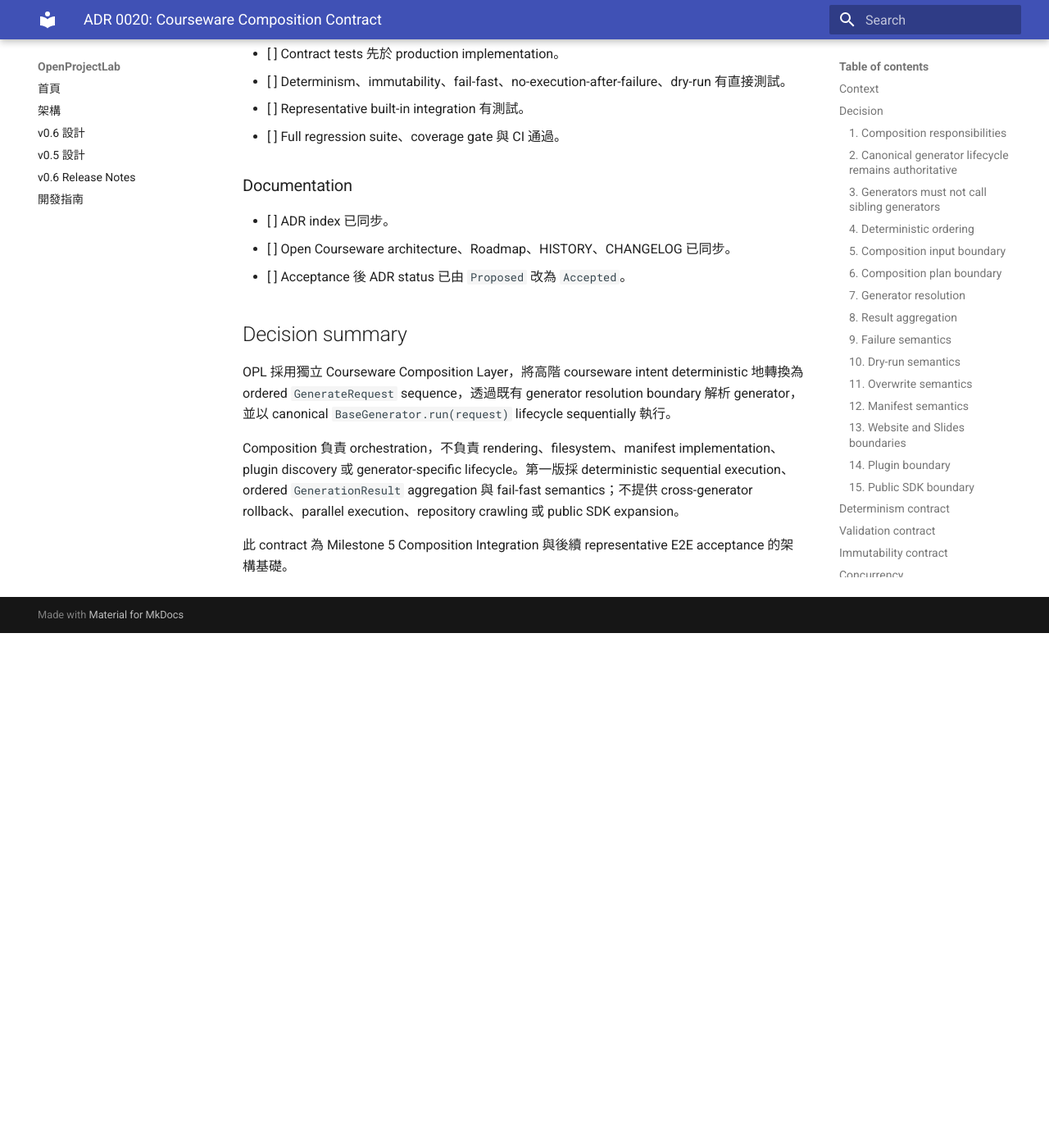
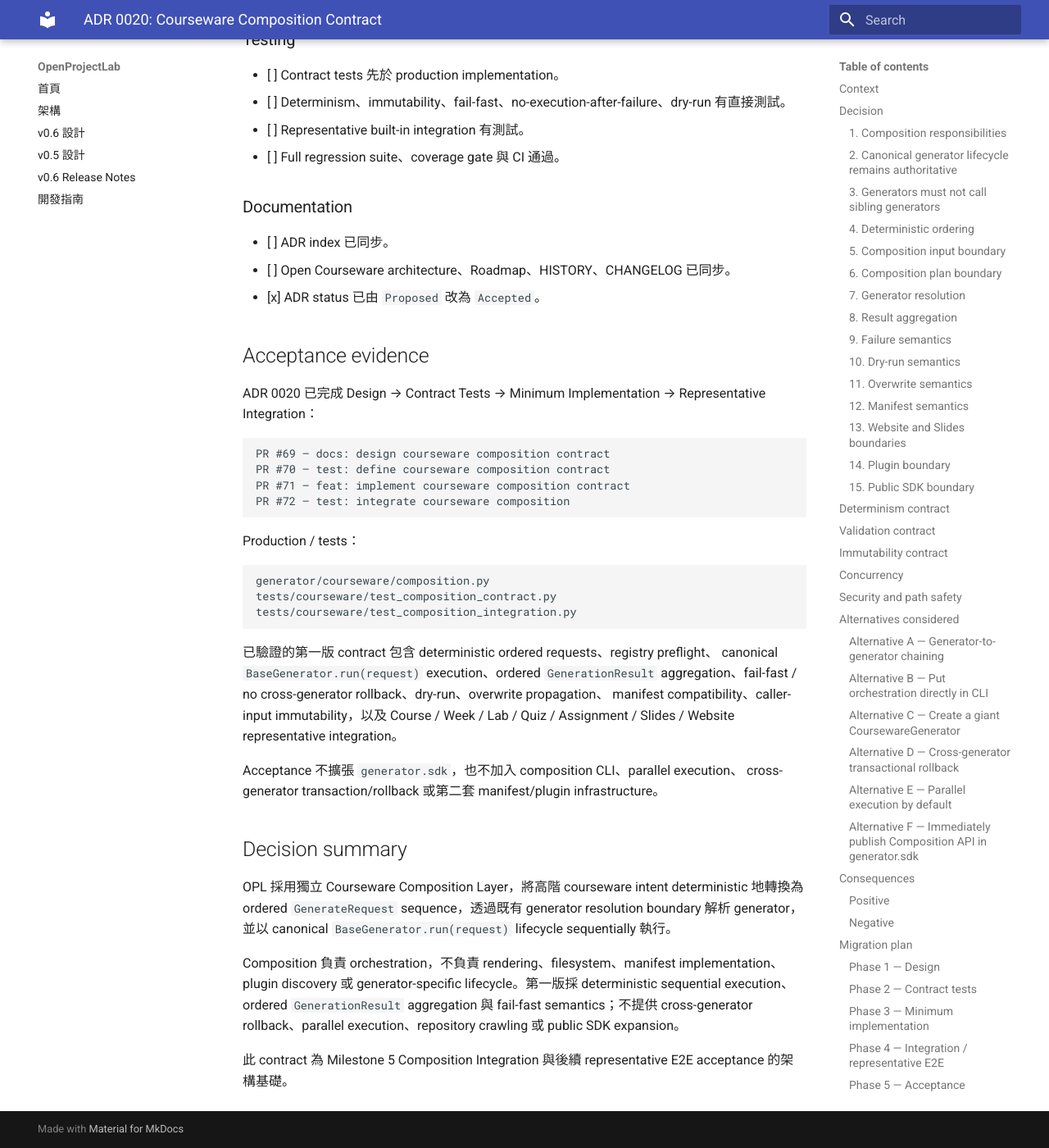
Before and after one commit to khwang1964/OpenProjectLab, an MkDocs documentation site: the page built from docs/adr/0020-courseware-composition-contract.md, in a window 1280 px wide and 1400 px high, scrolled down 12385 px. Shown: the whole window at 82% size. Built offline with MkDocs 1.6.1 and Material for MkDocs 9.7.7, drawn with Linux system fonts in a browser that asks for light colours; before the commit the page ends 13157 px from its top, so only the background shows below that; some of the changed text lies outside the part shown.

Commit message:
docs: accept courseware composition contract (#73)

````diff
--- a/docs/HISTORY.md
+++ b/docs/HISTORY.md
@@ -317,19 +317,46 @@ documentation acceptance 閉環。
 
 ------------------------------------------------------------------------
 
+### Step 5.8 — Courseware Composition Integration
+
+ADR 0020 已完成 design → contract tests → implementation → representative integration：
+
+```text
+PR #69 — docs: design courseware composition contract
+PR #70 — test: define courseware composition contract
+PR #71 — feat: implement courseware composition contract
+PR #72 — test: integrate courseware composition
+```
+
+Production / tests：
+
+```text
+generator/courseware/composition.py
+tests/courseware/test_composition_contract.py
+tests/courseware/test_composition_integration.py
+```
+
+第一版 Composition 固定 deterministic sequential ordering、GeneratorRegistry
+preflight、canonical `BaseGenerator.run(request)`、ordered `GenerationResult`
+aggregation、fail-fast / no cross-generator rollback，以及 shared dry-run /
+overwrite / manifest semantics。Representative integration 已涵蓋 Course、Week、
+Lab、Quiz、Assignment、Slides 與 Website，且未擴張 `generator.sdk`。
+
+------------------------------------------------------------------------
+
 # 下一階段
 
 Milestone 5 持續進行。
 
-Website Generator 已完成；下一階段進入：
+Courseware Composition Integration 已完成；下一階段進入：
 
 ```text
-Composition Integration
+Milestone 5 Representative E2E
+→ Formal Acceptance
 ```
 
 Slides 的 PPTX / PDF / HTML rendering，以及 Website hosting / deployment，
-仍保留為未來獨立 capability。完成 composition integration 後，再進入
-Milestone 5 representative E2E 與 formal acceptance。
+仍保留為未來獨立 capability，不納入目前 Composition contract。
 
 ------------------------------------------------------------------------
 
--- a/docs/adr/0020-courseware-composition-contract.md
+++ b/docs/adr/0020-courseware-composition-contract.md
@@ -319,7 +319,7 @@ Course / Week
 
 ### Phase 5 — Acceptance
 
-同步 architecture、roadmap、HISTORY、CHANGELOG、regression baseline、coverage gate 與 CI，最後將 ADR `Proposed → Accepted`。
+同步 architecture、roadmap、HISTORY、CHANGELOG、regression baseline、coverage gate 與 CI，並以 Accepted status 固定已驗證的 composition contract。
 
 ## Test strategy
 
@@ -391,7 +391,7 @@ Architecture 文件必須清楚區分 composition responsibilities、generator r
 
 ## Rollback plan
 
-ADR 0020 在 `Proposed` 階段可移除未接受的 composition implementation/tests 而不影響既有 generators。
+ADR 0020 已 Accepted。若未來需要撤回此 contract，應以新的 superseding ADR 或明確 revert 處理；不得僅把已接受的 production composition implementation/tests 視為 provisional code 移除。
 
 若 implementation 已 merge 但尚未 acceptance：
 
@@ -446,7 +446,35 @@ Composition rollback 不應要求回退 Course、Week、Lab、Quiz、Assignment
 
 - [ ] ADR index 已同步。
 - [ ] Open Courseware architecture、Roadmap、HISTORY、CHANGELOG 已同步。
-- [ ] Acceptance 後 ADR status 已由 `Proposed` 改為 `Accepted`。
+- [x] ADR status 已由 `Proposed` 改為 `Accepted`。
+
+## Acceptance evidence
+
+ADR 0020 已完成 Design → Contract Tests → Minimum Implementation → Representative Integration：
+
+```text
+PR #69 — docs: design courseware composition contract
+PR #70 — test: define courseware composition contract
+PR #71 — feat: implement courseware composition contract
+PR #72 — test: integrate courseware composition
+```
+
+Production / tests：
+
+```text
+generator/courseware/composition.py
+tests/courseware/test_composition_contract.py
+tests/courseware/test_composition_integration.py
+```
+
+已驗證的第一版 contract 包含 deterministic ordered requests、registry preflight、
+canonical `BaseGenerator.run(request)` execution、ordered `GenerationResult`
+aggregation、fail-fast / no cross-generator rollback、dry-run、overwrite propagation、
+manifest compatibility、caller-input immutability，以及 Course / Week / Lab / Quiz /
+Assignment / Slides / Website representative integration。
+
+Acceptance 不擴張 `generator.sdk`，也不加入 composition CLI、parallel execution、
+cross-generator transaction/rollback 或第二套 manifest/plugin infrastructure。
 
 ## Decision summary
 
--- a/docs/architecture/open-courseware-platform.md
+++ b/docs/architecture/open-courseware-platform.md
@@ -291,8 +291,9 @@ Material Generator(s)
     └── Website
 ```
 
-Composition layer 可以協調 Generator，但每個 Generator 仍透過正式
-`run(request)` lifecycle 執行。
+Composition layer 已依 ADR 0020 實作；每個 Generator 仍透過正式
+`run(request)` lifecycle 執行。Production boundary 為
+`generator/courseware/composition.py`，並由 contract 與 representative integration tests 驗證。
 
 若引入 Orchestrator，其責任限於：
 
@@ -304,6 +305,25 @@ Composition layer 可以協調 Generator，但每個 Generator 仍透過正式
 
 Orchestrator 不直接 render template、寫 filesystem、重做 registry/plugin
 loading，或呼叫 private Generator methods。
+
+目前第一版已實作並驗證：
+
+```text
+Ordered GenerateRequest(s)
+        ↓
+CoursewareComposer
+        ↓
+GeneratorRegistry preflight
+        ↓
+BaseGenerator.run(request)
+        ↓
+Ordered GenerationResult collection
+```
+
+其 semantics 為 deterministic sequential execution、preflight resolution、
+fail-fast、no cross-generator rollback；dry-run、overwrite、manifest 與 filesystem
+ownership 仍留在既有 generator/shared infrastructure。Composition 不擴張
+`generator.sdk`，也不建立第二套 registry 或 manifest。
 
 ## 13. Generator Responsibility
 
@@ -578,8 +598,7 @@ projection:website
 
 單一 Generator 使用既有 lifecycle guarantees。
 
-跨 Generator composition 是否提供全 course rollback 尚未決定。初始
-architecture：
+ADR 0020 已固定第一版跨 Generator composition 為 deterministic sequential、fail-fast、non-transactional execution：
 
 -   planning/validation 儘量在 write 前完成。
 -   execution order deterministic。
@@ -944,7 +960,7 @@ Step 5.1 完成時：
 -   Domain、Generator、Template、Artifact、Filesystem ownership 已分離。
 -   Existing Course/Week migration direction 已記錄。
 -   Lab / Quiz / Assignment / Slides / Website 已由 production code、tests 與 accepted ADR 支援。
--   Composition boundary 已定義，但未過早承諾 implementation class。
+-   Composition boundary 已由 ADR 0020、production implementation、contract tests 與 representative integration tests 驗證。
 -   Test strategy、documentation strategy 與 Code Review Checklist
     已建立。
 -   沒有 runtime code change。
--- a/docs/roadmap.md
+++ b/docs/roadmap.md
@@ -278,12 +278,34 @@ Merged implementation sequence:
 #67 integration
 ```
 
+### Step 5.4 — Courseware Composition Integration ✅
+
+- ADR 0020 Accepted
+- production `generator/courseware/composition.py`
+- deterministic ordered `GenerateRequest` composition
+- existing `GeneratorRegistry` preflight / resolution boundary
+- canonical `BaseGenerator.run(request)` execution
+- ordered `GenerationResult` aggregation
+- fail-fast semantics without cross-generator rollback
+- dry-run / overwrite propagation
+- representative Course / Week / Lab / Quiz / Assignment / Slides / Website integration
+- no public SDK expansion
+- no composition CLI, parallel execution, or second manifest/plugin infrastructure
+
+Merged implementation sequence:
+
+```text
+#69 design
+#70 contract tests
+#71 minimum implementation
+#72 representative integration
+```
+
 #### Next
 
 ## Remaining Planned Features
 
-- composition integration
-- Milestone 5 representative E2E and acceptance document
+- Milestone 5 representative E2E and formal acceptance document
 
 **Status:** In Progress
 
````
Also changed, not shown: other parts of docs/adr/0020-courseware-composition-contract.md (+1 -1 lines), other parts of docs/architecture/open-courseware-platform.md (+2 -5 lines), other parts of docs/roadmap.md (+1 -1 lines), CHANGELOG.md (+24 -1 lines), docs/adr/README.md (+1 -1 lines).
